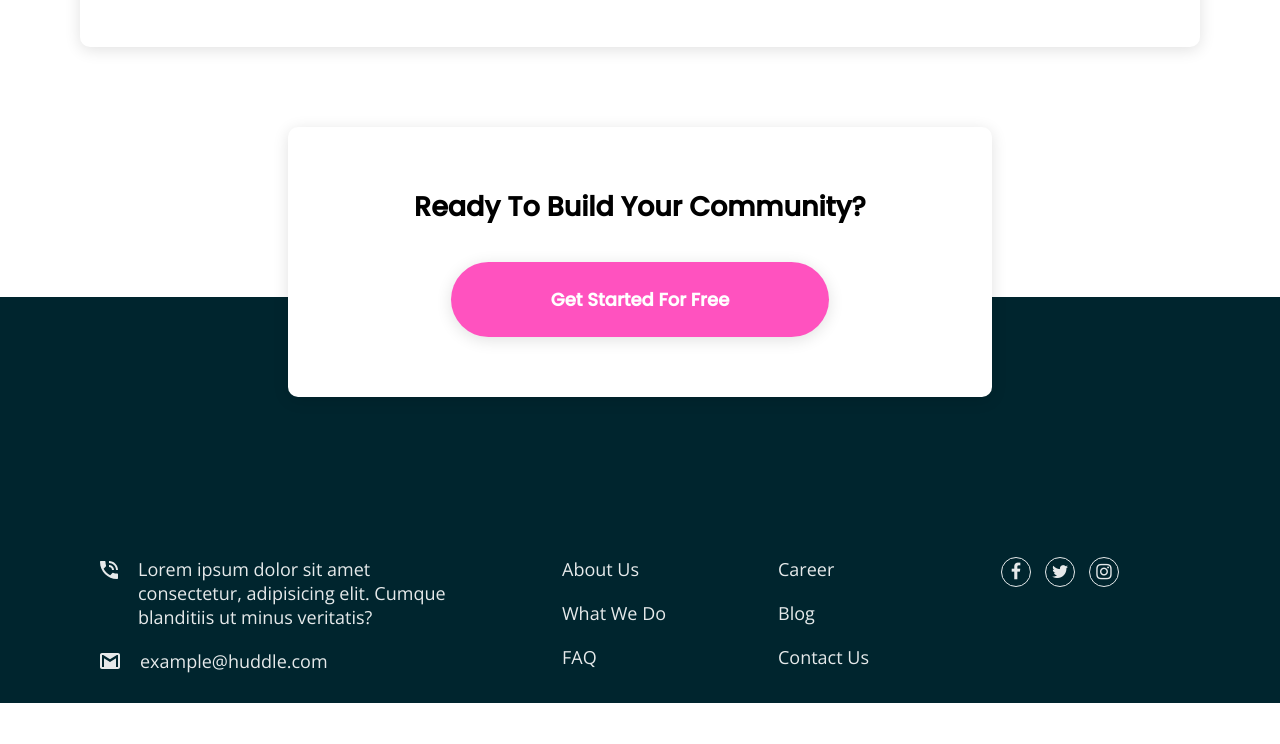
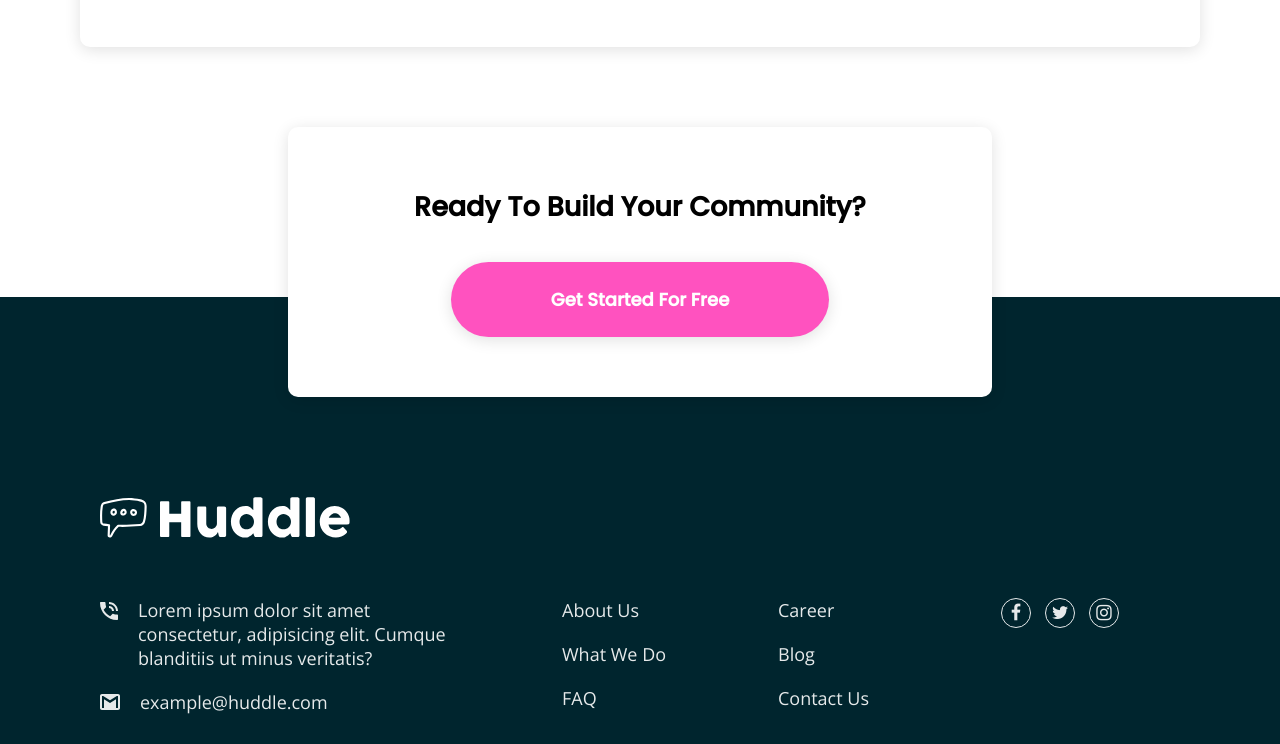
Before and after one commit to Praaveen2000/Final-Project-2, a plain HTML site: page index.html in a window 1280 px wide. Shown: the part 1948-2692 px from the top of the page. Before the commit the page ends 2651 px from the top, so only its background shows below. Drawn offline with nearby package versions, Linux system fonts and the light colour scheme; the site is published under a folder, as on GitHub Pages, so addresses that start at the root find nothing.

Commit message:
Update index.html

```diff
--- a/index.html
+++ b/index.html
@@ -5,6 +5,7 @@
   <meta name="viewport" content="width=device-width, initial-scale=1.0"> <!-- displays site properly based on user's device -->
   <link rel="stylesheet" href="https://cdnjs.cloudflare.com/ajax/libs/font-awesome/4.7.0/css/font-awesome.min.css">
   <link rel="icon" type="image/png" sizes="32x32" href="./images/favicon-32x32.png">
+  <link rel="icon" href="/favicon-32x32.png">
    <link rel="stylesheet" type="text/css" href="style.css">
   <title>Skill Safari | Huddle landing page with curved sections</title>
 
@@ -65,7 +66,7 @@
     </section>
 
     <footer>
-      <img src="/footer-logo.svg" alt="" class="footer-logo">
+      <img src="footer-logo.svg" alt="" class="footer-logo">
 
       <div class="footer-sec">
         <div class="sec-1">
```
